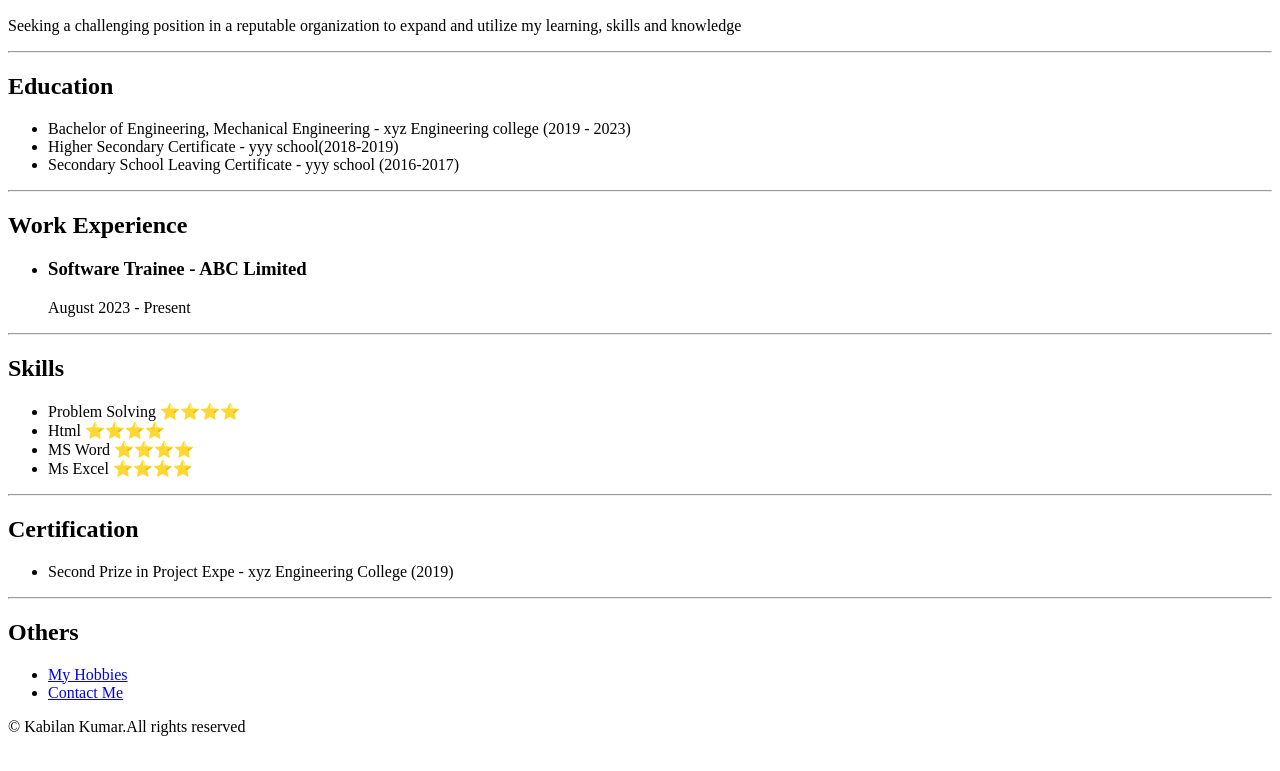
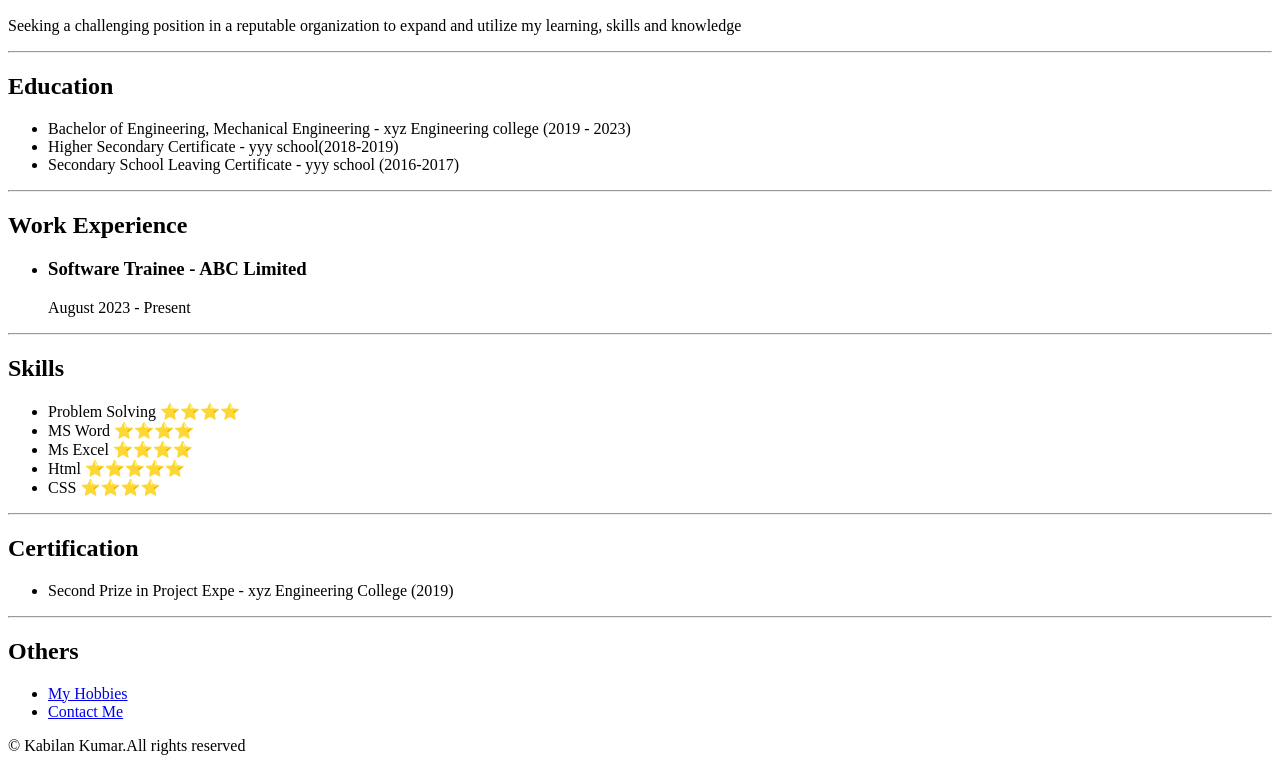
Before and after one commit to kabilankumar19/resume, a plain HTML site: page index.html in a window 1280 px wide. Shown: the part 110-881 px from the top of the page. Drawn offline with Linux system fonts and the light colour scheme.

Commit message:
Update Skills in  index

```diff
--- a/index.html
+++ b/index.html
@@ -25,9 +25,10 @@
     <h2> Skills</h2>
     <ul>
       <li>Problem Solving ⭐️⭐️⭐️⭐️</li>
-      <li>Html ⭐️⭐️⭐️⭐️ </li>
       <li>MS Word ⭐️⭐️⭐️⭐️</li>
       <li>Ms Excel ⭐️⭐️⭐️⭐️</li>
+      <li>Html ⭐️⭐️⭐️⭐️⭐️ </li>
+      <li>CSS ⭐️⭐️⭐️⭐️ </li>
     </ul>
     <hr>
     <h2>Certification</h2>
```
